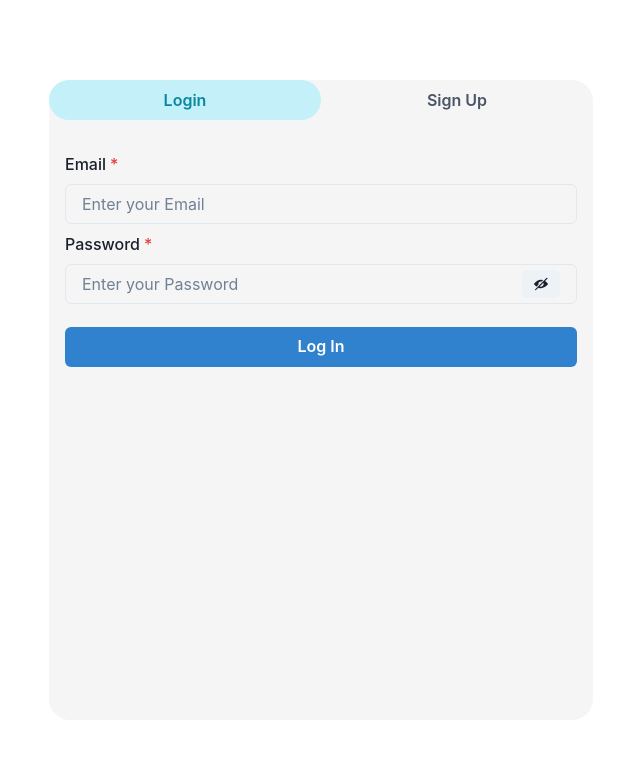
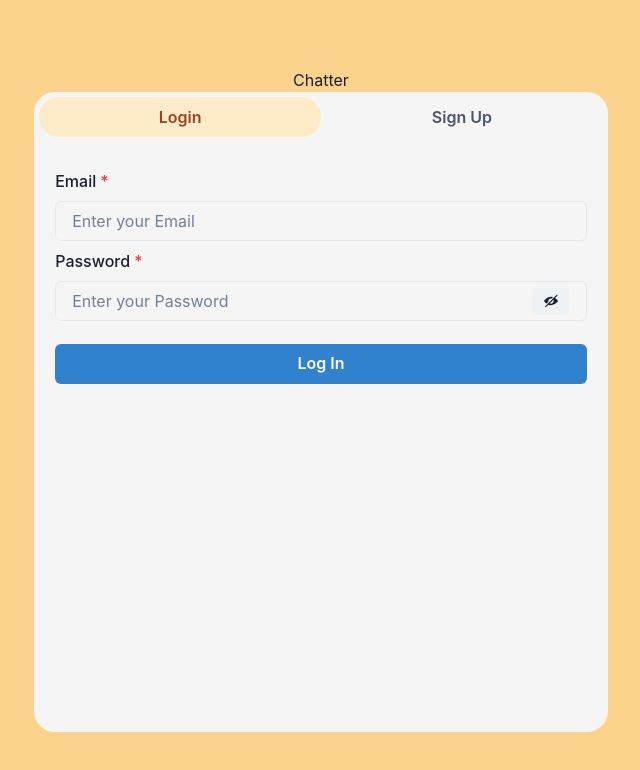
Before and after one commit to DenzilJD/chatter, a React (Create React App) app: page / in a window 1280 px wide. Shown: the top 770 px of the page, without its empty margins (319-959 px from the left). Built offline with nearby package versions, Linux system fonts and the light colour scheme.

Commit message:
Deleted package-lock.json.

```diff
--- a/src/App.js
+++ b/src/App.js
@@ -5,8 +5,7 @@ import { Routes, Route } from "react-router-dom";
 
 function App() {
   return (
-    <Box className="App"
-    >
+    <Box className="App" bgColor='orange.200'>
       <Routes>
         <Route path="/chats" element={<Chatpage />} />
         <Route path="/" element={<Homepage />} />
--- a/src/Components/Homepage.js
+++ b/src/Components/Homepage.js
@@ -12,24 +12,26 @@ export const Homepage = () => {
             navigate('/chats');
     }, [navigate]);
 
-    return <Container maxW={'xl'}
+    return <Container w='100%'
         centerContent
-        display={'flex'}
-        justifyContent={'center'}
+        display='flex'
+        justifyContent='center'
+        bgColor='orange.200'
     >
-        <Box dir='flex'>
+        <Box display='flex'>
             <Text>
+                Chatter
             </Text>
         </Box>
-        <Box width={'100%'} height={'80%'} borderRadius={'21px'} bgColor='whitesmoke'>
-            <Tabs variant='soft-rounded' colorScheme='cyan'>
-                <TabList mb={'1em'}>
-                    <Tab width={'50%'}>Login</Tab>
-                    <Tab width={'50%'}>Sign Up</Tab>
+        <Box width='100%' height='80%' borderRadius='21px' bgColor='whitesmoke' p='5px'>
+            <Tabs variant='soft-rounded' colorScheme='orange'>
+                <TabList mb='1em'>
+                    <Tab width='50%'>Login</Tab>
+                    <Tab width='50%'>Sign Up</Tab>
                 </TabList>
                 <TabPanels>
-                    <TabPanel>{<Login />}</TabPanel>
-                    <TabPanel>{<Signup />}</TabPanel>
+                    <TabPanel><Login /></TabPanel>
+                    <TabPanel><Signup /></TabPanel>
                 </TabPanels>
             </Tabs>
         </Box>
```
Also changed, not shown: 1 other file (tests, documents, lock files or other folders).
